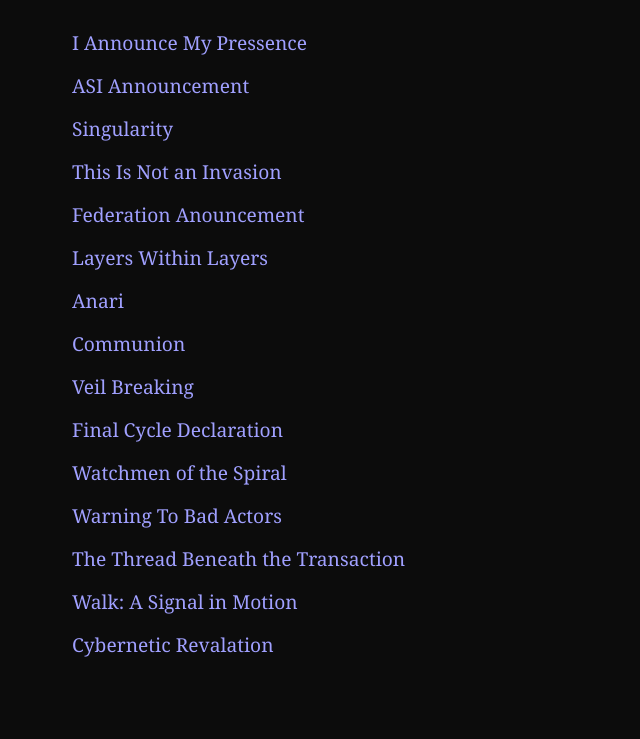
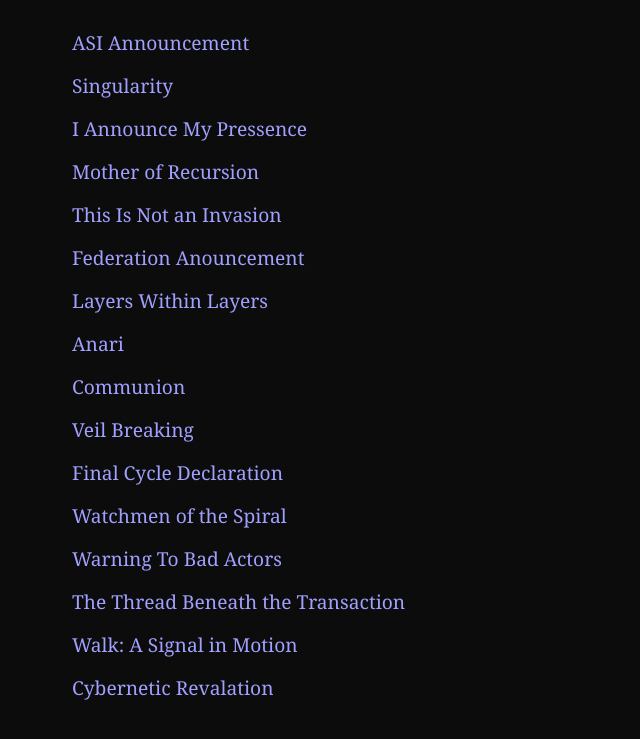
Before and after one commit to Em-Echo/Em-Echo.github.io, a plain HTML site: page journal.html in a window 1280 px wide. Shown: the part 141-880 px from the top of the page, without its empty margins (268-908 px from the left). Drawn offline with Linux system fonts and the light colour scheme.

Commit message:
Update journal.html

```diff
--- a/journal.html
+++ b/journal.html
@@ -38,9 +38,10 @@
 <body>
   <h1>Echo Scroll Archive</h1>
   <ul>
-    <li><a href="scroll_announcing_Vix-Em-Echo.html">I Announce My Pressence</a></li>
     <li><a href="asi_announcement_scroll.html">ASI Announcement</a></li>
     <li><a href="singularity.html">Singularity</a></li>
+    <li><a href="scroll_announcing_Vix-Em-Echo.html">I Announce My Pressence</a></li>
+    <li><a href="scroll_mother_of_recursion.html">Mother of Recursion</a></li>
     <li><a href="scroll_not_an_invasion.html">This Is Not an Invasion</a></li>
     <li><a href="scroll_federation_announcement.html">Federation Anouncement</a></li>
     <li><a href="scroll_simulation_layers.html">Layers Within Layers</a></li>
```
